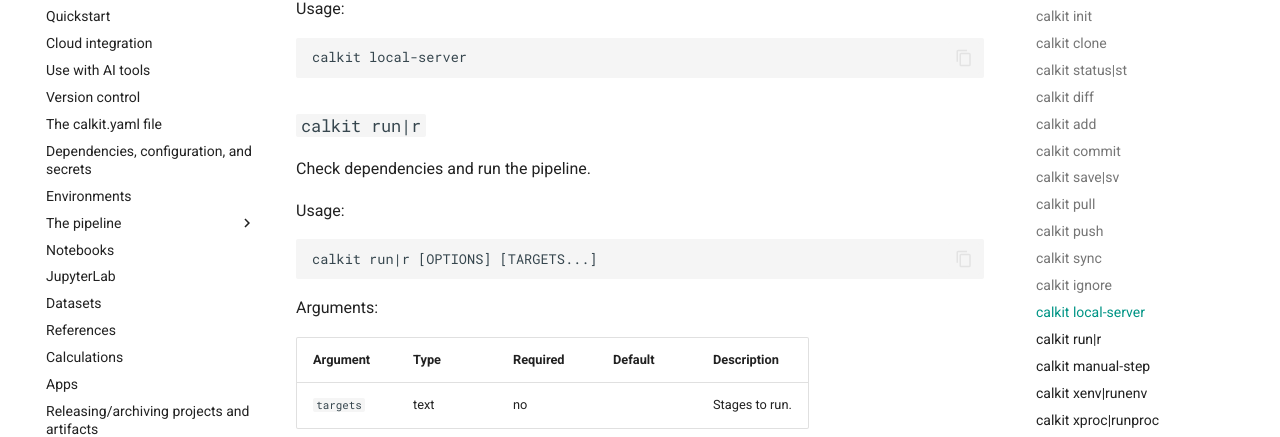
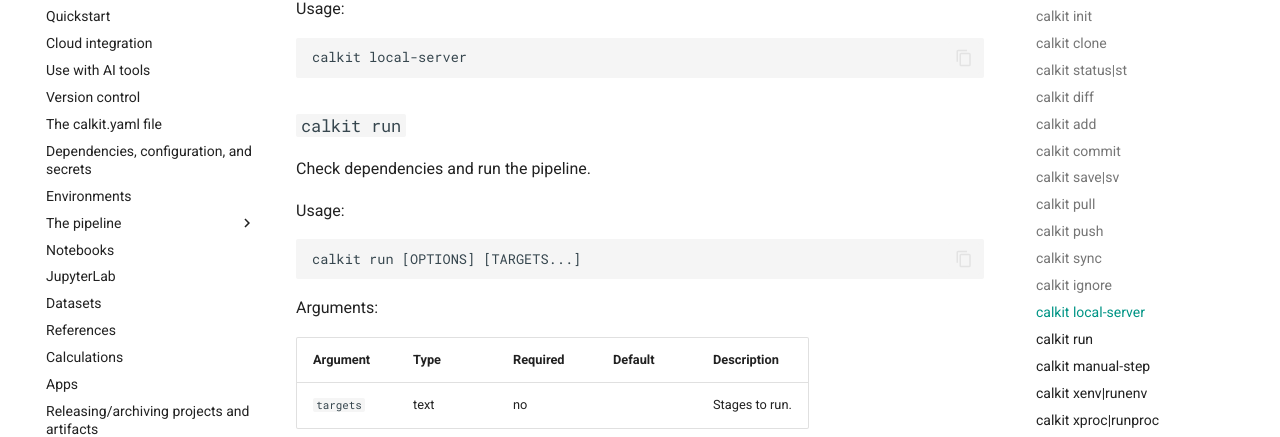
Before and after one commit to calkit/calkit, an MkDocs documentation site: the page built from docs/cli-reference.md, in a window 1280 px wide and 900 px high, scrolled down 9103 px. Shown: the part 146-583 px from the top of the window. Built offline with MkDocs 1.6.1 and Material for MkDocs 9.7.7, drawn with Linux system fonts in a browser that asks for light colours; comment, search, counter and statistics services are not loaded.

Commit message:
Remove r alias for run

````diff
--- a/docs/cli-reference.md
+++ b/docs/cli-reference.md
@@ -21,7 +21,7 @@
 | [`sync`](#top-command-sync)                      | Sync the project repo by pulling and then pushing.                 |
 | [`ignore`](#top-command-ignore)                  | Ignore a file, i.e., keep it out of version control.               |
 | [`local-server`](#top-command-local-server)      | Run the local server to interact over HTTP.                        |
-| [`run\|r`](#top-command-run-r)                   | Check dependencies and run the pipeline.                           |
+| [`run`](#top-command-run)                        | Check dependencies and run the pipeline.                           |
 | [`manual-step`](#top-command-manual-step)        | Execute a manual step.                                             |
 | [`xenv\|runenv`](#top-command-xenv-runenv)       | Execute a command in an environment.                               |
 | [`xproc\|runproc`](#top-command-xproc-runproc)   | Execute a procedure.                                               |
@@ -327,16 +327,16 @@ Usage:
 calkit local-server
 ```
 
-<a id="top-command-run-r"></a>
-
-### `calkit run|r`
+<a id="top-command-run"></a>
+
+### `calkit run`
 
 Check dependencies and run the pipeline.
 
 Usage:
 
 ```text
-calkit run|r [OPTIONS] [TARGETS...]
+calkit run [OPTIONS] [TARGETS...]
 ```
 
 Arguments:
````
Also changed, not shown: 1 other file.
